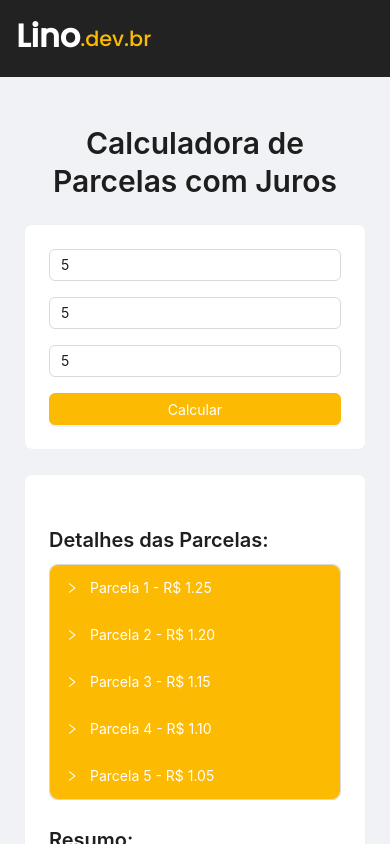
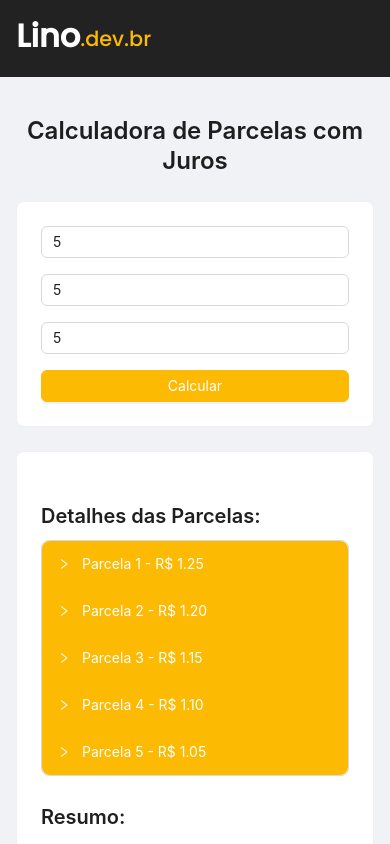
Before and after one commit to LeandroLino/MyWebSite, a React (Create React App) app: page /juros in a window 390 px wide. Both pictures are taken after typing "5", "5", "5" into the empty fields and a click on the button "Calcular". Shown: the top 844 px of the page. Built offline with nearby package versions, Linux system fonts and the light colour scheme.

Commit message:
Fix :: removed sidebar

```diff
--- a/src/pages/Taxs/index.js
+++ b/src/pages/Taxs/index.js
@@ -3,7 +3,7 @@ import { Input, Button, Card, Collapse, Typography, message } from "antd";
 import { CopyOutlined, CheckOutlined } from "@ant-design/icons";
 import "./styles.css"; // Importando o arquivo CSS
 
-const { Title } = Typography;
+const { Title, Text } = Typography;
 const { Panel } = Collapse;
 
 const InstallmentCalculator = () => {
@@ -74,11 +74,19 @@ const InstallmentCalculator = () => {
 
   return (
     <div className="container">
-      <Title level={2} style={{ textAlign: "center", marginTop: "100px", marginBottom: "24px" }}>
+      <Title
+        level={2}
+        style={{
+          textAlign: "center",
+          marginTop: "100px",
+          marginBottom: "24px",
+          fontSize: "24px", // Tamanho menor para mobile
+        }}
+      >
         Calculadora de Parcelas com Juros
       </Title>
 
-      <Card style={{ maxWidth: "400px", margin: "0 auto" }}>
+      <Card style={{ maxWidth: "400px", margin: "0 auto", width: "90%" }}>
         <Input
           type="number"
           value={totalAmount}
@@ -104,21 +112,23 @@ const InstallmentCalculator = () => {
           type="primary"
           block
           onClick={calculateInstallments}
-          style={{ backgroundColor: "#fcba03", borderColor: "#fcba03" }}
+          style={{ backgroundColor: "rgb(252, 186, 3)", borderColor: "rgb(252, 186, 3)" }}
         >
           Calcular
         </Button>
       </Card>
 
       {installmentList.length > 0 && (
-        <Card style={{ maxWidth: "600px", margin: "24px auto" }}>
-          <Title level={4}>Detalhes das Parcelas:</Title>
+        <Card style={{ maxWidth: "600px", margin: "24px auto", width: "90%" }}>
+          <Title level={4} style={{ fontSize: "20px" }}> {/* Tamanho menor para mobile */}
+            Detalhes das Parcelas:
+          </Title>
           <Collapse accordion>
             {installmentList.map((installment, index) => (
               <Panel
                 header={`Parcela ${installment.number} - R$ ${installment.installmentValue}`}
                 key={index + 1}
-                style={{ borderColor: "#fcba03" }}
+                style={{ borderColor: "rgb(252, 186, 3)" }}
               >
                 <p>
                   <strong>Juros da Parcela:</strong> R$ {installment.interest}
@@ -131,7 +141,9 @@ const InstallmentCalculator = () => {
           </Collapse>
 
           <div style={{ marginTop: "24px" }}>
-            <Title level={4}>Resumo:</Title>
+            <Title level={4} style={{ fontSize: "20px" }}> {/* Tamanho menor para mobile */}
+              Resumo:
+            </Title>
             <p>
               <strong>Total de Juros Pagos:</strong> R$ {totalInterest}
             </p>
@@ -147,8 +159,8 @@ const InstallmentCalculator = () => {
             onClick={copyInstallments}
             style={{
               marginTop: "16px",
-              backgroundColor: isCopied ? "#f0f2f5" : "#fcba03",
-              borderColor: isCopied ? "#d9d9d9" : "#fcba03",
+              backgroundColor: isCopied ? "#f0f2f5" : "rgb(252, 186, 3)",
+              borderColor: isCopied ? "#d9d9d9" : "rgb(252, 186, 3)",
               color: isCopied ? "rgba(0, 0, 0, 0.85)" : "white",
             }}
           >
--- a/src/pages/Taxs/styles.css
+++ b/src/pages/Taxs/styles.css
@@ -4,8 +4,9 @@
   min-height: 100vh;
 }
 
+/* Personalizando a cor do Collapse */
 .ant-collapse > .ant-collapse-item > .ant-collapse-header {
-  background-color: #fcba03;
+  background-color: rgb(252, 186, 3);
   color: white !important;
 }
 
@@ -14,5 +15,25 @@
 }
 
 .ant-collapse > .ant-collapse-item > .ant-collapse-content {
-  border-color: #fcba03;
+  border-color: rgb(252, 186, 3);
 }
+
+/* Ajustes para mobile */
+@media (max-width: 768px) {
+  .container {
+    padding: 16px;
+  }
+
+  .ant-card {
+    width: 100% !important;
+    max-width: 100% !important;
+  }
+
+  .ant-typography h2 {
+    font-size: 20px !important; /* Título menor para mobile */
+  }
+
+  .ant-typography h4 {
+    font-size: 18px !important; /* Subtítulos menores para mobile */
+  }
+}
```
